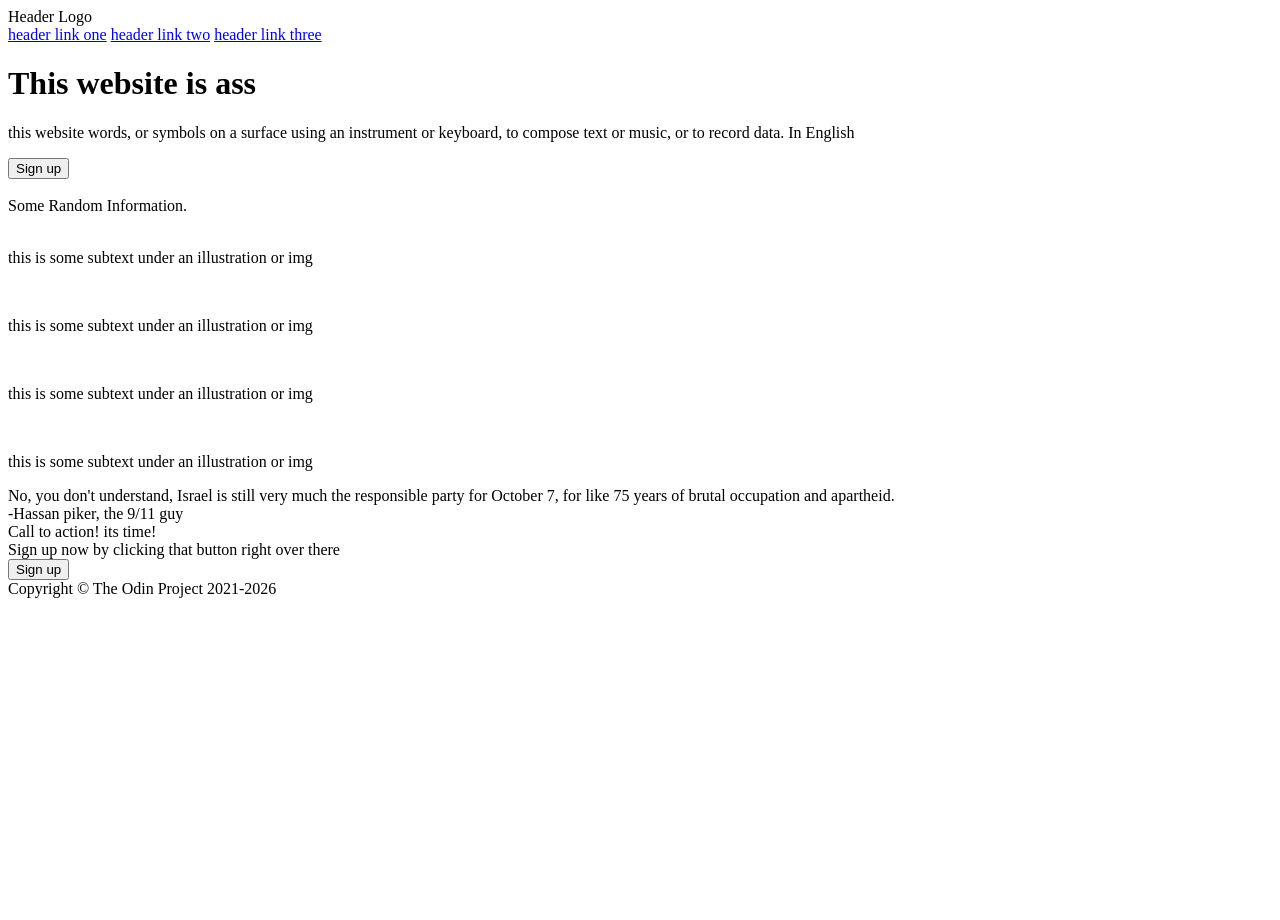
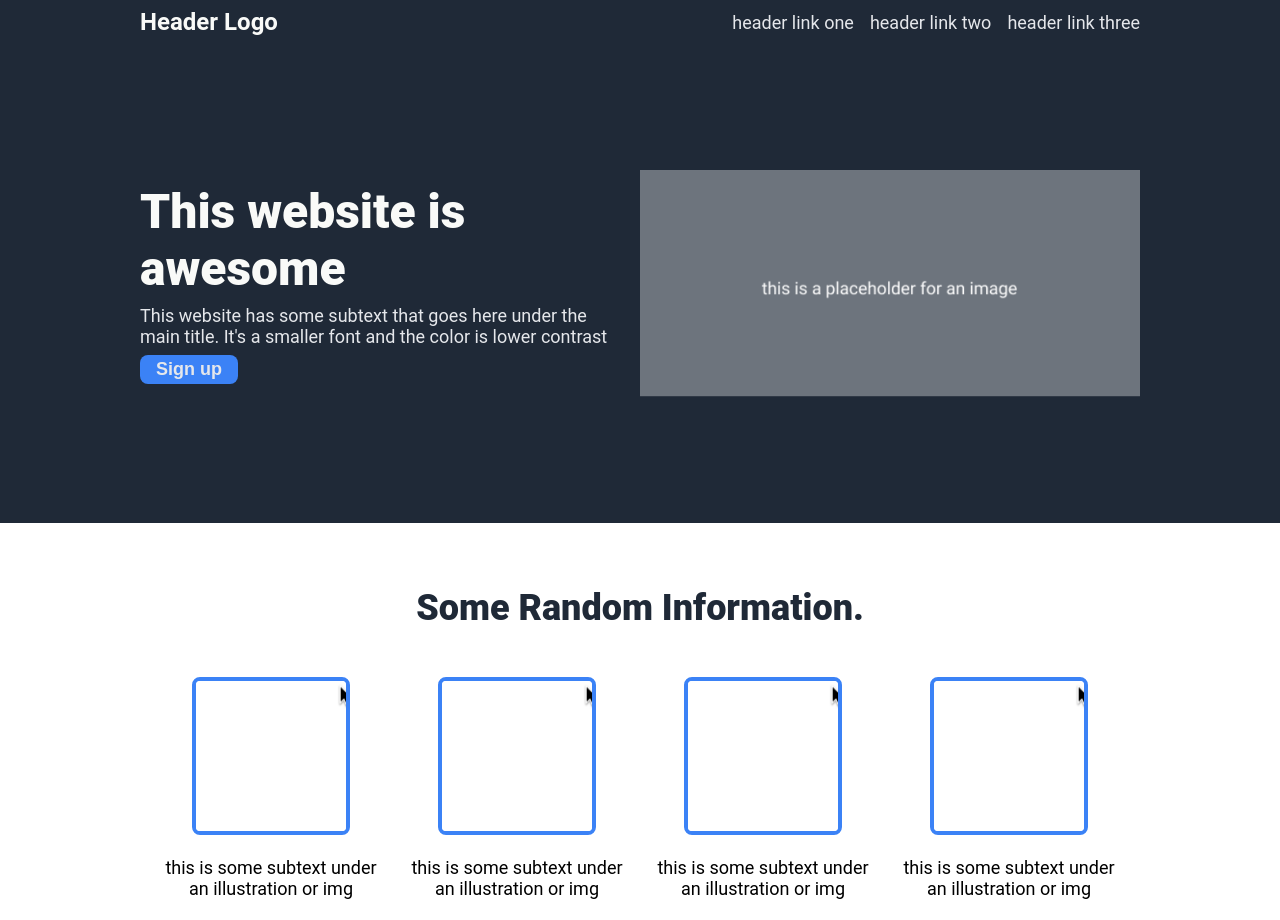
Before and after one commit to iiBMT/Landing-Page, a plain HTML site: page index.html in a window 1280 px wide. Shown: the top 920 px of the page. Before the commit the page ends 800 px from the top, so only its background shows below. Drawn offline with Linux system fonts and the light colour scheme.

Commit message:
finished css and the page is cleangit add .

```diff
--- a/index.html
+++ b/index.html
@@ -4,9 +4,11 @@
     <meta charset="UTF-8">
     <meta name="viewport" content="width=device-width, initial-scale=1.0">
     <title>Landing Page</title>
+    <link rel="stylesheet" href="./style.css">
 </head>
 <body>
     <div class="page">
+        <div class="header-container">
             <div class="header">
                 <div class="logo">Header Logo</div>
                 <div class="links">
@@ -15,47 +17,55 @@
                     <a href="#">header link three</a>
                 </div>
             </div>
+        </div>
         <div class="content">
+            <div class="main-container">
                 <div class="main">
                     <div class="home">
-                    <h1 class="hero">This website is ass</h1>
-                    <p class="herodis">this website words, or symbols on a surface using an instrument or keyboard, to compose text or music, or to record data. In English</p>
+                        <div class="hero">This website is awesome</div>
+                        <div class="herodis">This website has some subtext that goes here under the main title. It's a smaller font and the color is lower contrast</div>
                         <button class="first"> Sign up</button>
                     </div>
-                <div class="home">
-                    <img>
+                    <div class="homebanner">
+                        <img class="banner" src="./img/Pasted image.png" alt="a grate pic">
                     </div>
                 </div>
+            </div>
+            <div class="info-container">
                 <div class="info">
                     <div class="title">Some Random Information.</div>
                     <div class="cards">
                         <div class="card">
-                        <img>
+                            <img src="./img/Pasted image 2.png">
                             <p>this is some subtext under an illustration or img</p>
                         </div>
                         <div class="card">
-                        <img>
+                            <img src="./img/Pasted image 2.png">
                             <p>this is some subtext under an illustration or img</p>
                         </div>
                         <div class="card">
-                        <img>
+                            <img src="./img/Pasted image 2.png">
                             <p>this is some subtext under an illustration or img</p>
                         </div>
                         <div class="card">
-                        <img>
+                            <img src="./img/Pasted image 2.png">
                             <p>this is some subtext under an illustration or img</p>
                         </div>
                     </div>
                 </div>
+            </div>
+            <div class="quote-container">
                 <div class="quote">
-                <div class="quotetext">No, you don't understand, Israel is still very much the responsible party for October 7, for like 75 years of brutal occupation and apartheid.</div>
-                <div class="quotecridit">-Hassan piker, the 9/11 guy</div>
+                    <div class="quote-text">This is an inspiring quote, or a testimonial from a customer. Maybe it's just filling up space, or maybe people will actually read it. Who knows? All I know is that it looks nice.</div>
+                    <div class="quote-cridit">-A very very talented Dev</div>
                 </div>
+            </div>
+            <div class="contact-container">
                 <div class="contact">
                     <div class="holder">
                         <div class="left">
                             <div class="call">Call to action! its time!</div>
-                        <div class="calldis">Sign up now by clicking that button right over there</div>
+                            <div class="call-dis">Sign up now by clicking that button right over there</div>
                         </div>
                         <div class="right">
                             <button class="last">Sign up</button>
@@ -63,9 +73,12 @@
                     </div>
                 </div>
             </div>
+        </div>
+        <div class="footer-container">
             <div class="footer">
                 <div class="copyright">Copyright © The Odin Project 2021-2026</div>
             </div>
         </div>
+    </div>
 </body>
 </html>
--- a/style.css
+++ b/style.css
@@ -0,0 +1,235 @@
+body{
+    font-family: 'Roboto', sans-serif;
+    margin: 0;
+    padding: 0;
+}
+
+.page{
+    display: flex;
+    flex-direction: column;
+    flex: 1;
+}
+
+.header-container,
+.main-container,
+.footer-container {
+    width: 100%;
+    background-color: #1F2937;
+}
+
+.header {
+    display: flex;
+    justify-content: space-between;
+    align-items: center;
+    padding: 8px 32px;
+    max-width: 1000px;
+    margin: 0 auto;
+}
+
+.logo {
+    font-size: 24px;
+    font-weight: 700;
+    color: #F9FAF8;
+}
+
+.links {
+    display: flex;
+    justify-content: flex-end;
+    font-size: 18px;
+    gap: 16px;
+}
+
+a {
+    text-decoration: none;
+    color: #E5E7EB;
+}
+
+.content{
+    display: flex;
+    flex-direction: column;
+    justify-content: center;
+}
+
+.main {
+    display: flex;
+    justify-content: center;
+    align-items: center;
+    gap: 32px;
+    padding: 126px 32px;
+    max-width: 1000px;
+    margin: 0 auto;
+}
+
+.home {
+    display: flex;
+    flex-direction: column;
+    flex: 1;
+    justify-content: space-between;
+    align-items: flex-start;
+    gap: 8px;
+}
+
+.hero {
+    font-size: 48px;
+    font-weight: 900;
+    color: #F9FAF8;
+}
+
+.herodis {
+    font-size: 18px;
+    color: #e5e7eb;
+}
+
+.first {
+    display: flex;
+    justify-content: center;
+    align-items: center;
+    color: #E5E7EB;
+    font-size: 18px;
+    font-weight: 700;
+    background-color: #3b82f6;
+    padding: 4px 16px;
+    border: none;
+    border-radius: 8px;
+}
+
+.homebanner {
+    display: flex;
+    justify-content: center;
+    align-items: center;
+}
+
+.banner {
+    max-width: 500px;
+}
+
+.contact-container,
+.info-container {
+    width: 100%;
+    background-color: #ffffff;
+}
+
+.info {
+    display: flex;
+    flex-direction: column;
+    align-items: center;
+    justify-content: center;
+    padding: 32px 32px;
+    max-width: 1000px;
+    margin: 0 auto;
+}
+
+.title {
+    font-size: 36px;
+    color: #1F2937;
+    font-weight: 900;
+    margin: 32px;
+}
+
+.cards {
+    display: flex;
+    justify-content: center;
+    align-items: center;
+    text-align: center;
+    font-size: 18px;
+    margin: 16px;
+    gap: 16px;
+}
+
+.cards img {
+    width: 150px;
+    height: 150px;
+    border: 4px solid #3b82f6;
+    border-radius: 8px;
+}
+
+.quote-container {
+    width: 100%;
+    background-color: #E5E7EB;
+}
+
+.quote {
+    display: flex;
+    flex-direction: column;
+    align-items: center;
+    justify-content: center;
+    padding: 64px 64px;
+    max-width: 1000px;
+    margin: 0 auto;
+}
+
+.quote-text {
+    text-align: center;
+    font-size: 36px;
+    color: #1F2937;
+    font-weight: 300;
+    font-style: italic;
+}
+
+.quote-cridit {
+    align-self: flex-end;
+    font-size: 24px;
+    color: #1F2937;
+    font-weight: 700;
+}
+
+.contact {
+    display: flex;
+    align-items: center;
+    justify-content: center;
+    padding: 64px 32px;
+    max-width: 1000px;
+    margin: 0 auto;
+}
+
+.holder {
+    display: flex;
+    flex: 1;
+    align-items: center;
+    justify-content: space-between;
+    background-color: #3b82f6;
+    border:1px solid #3b82f6;
+    border-radius: 8px;
+    padding: 32px;
+}
+
+.left {
+    display: flex;
+    flex-direction: column;
+}
+
+.call {
+    font-size: 24px;
+    font-weight: 900;
+    color: #E5E7EB;
+}
+
+.call-dis {
+    font-size: 16px;
+    font-weight: 400;
+    color: #E5E7EB;
+}
+
+.last {
+    display: flex;
+    justify-content: center;
+    align-items: center;
+    color: #E5E7EB;
+    font-size: 18px;
+    font-weight: 700;
+    background-color: #3b82f6;
+    padding: 4px 16px;
+    border: 4px solid #E5E7EB;
+    border-radius: 8px;
+}
+
+.footer {
+    display: flex;
+    align-items: center;
+    justify-content: center;
+    padding: 32px 32px;
+    max-width: 1000px;
+    margin: 0 auto;
+    font-size: large;
+    color: #E5E7EB;
+}
```
Also changed, not shown: img/Pasted image 2.png (added), img/Pasted image.png (added). Lines whose indentation alone changed are shown as unchanged.
